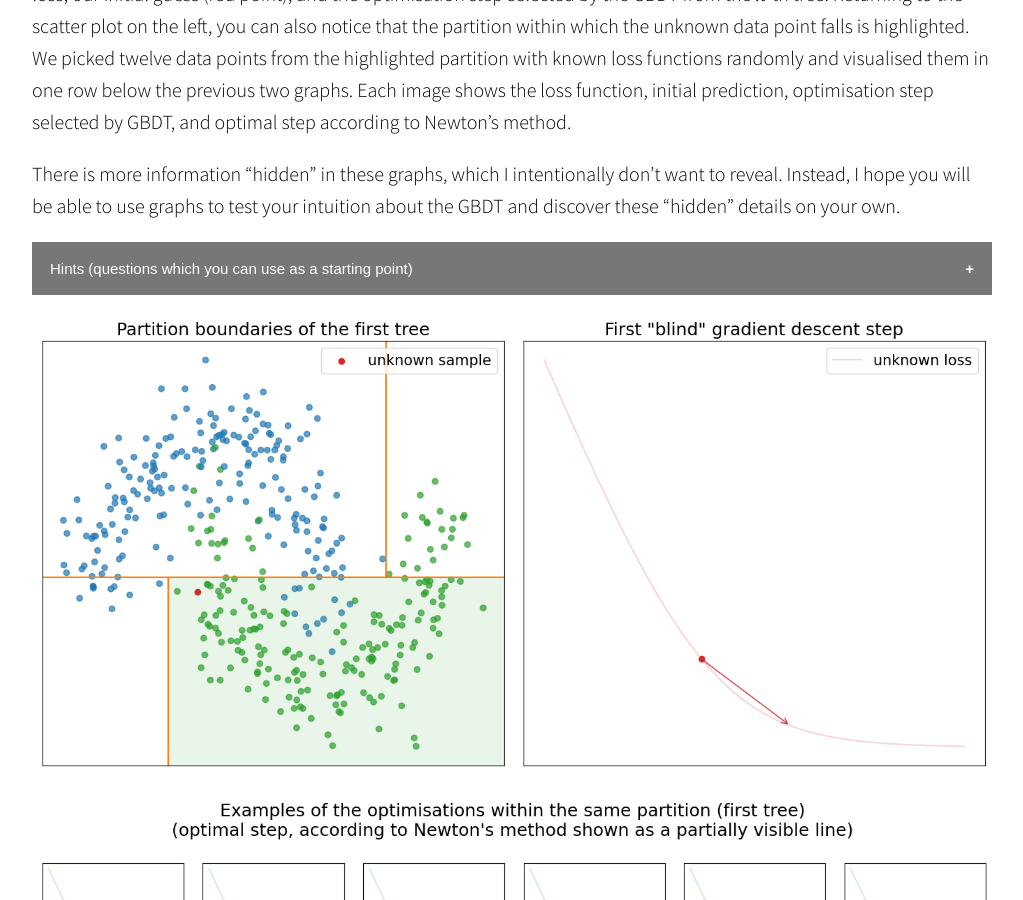
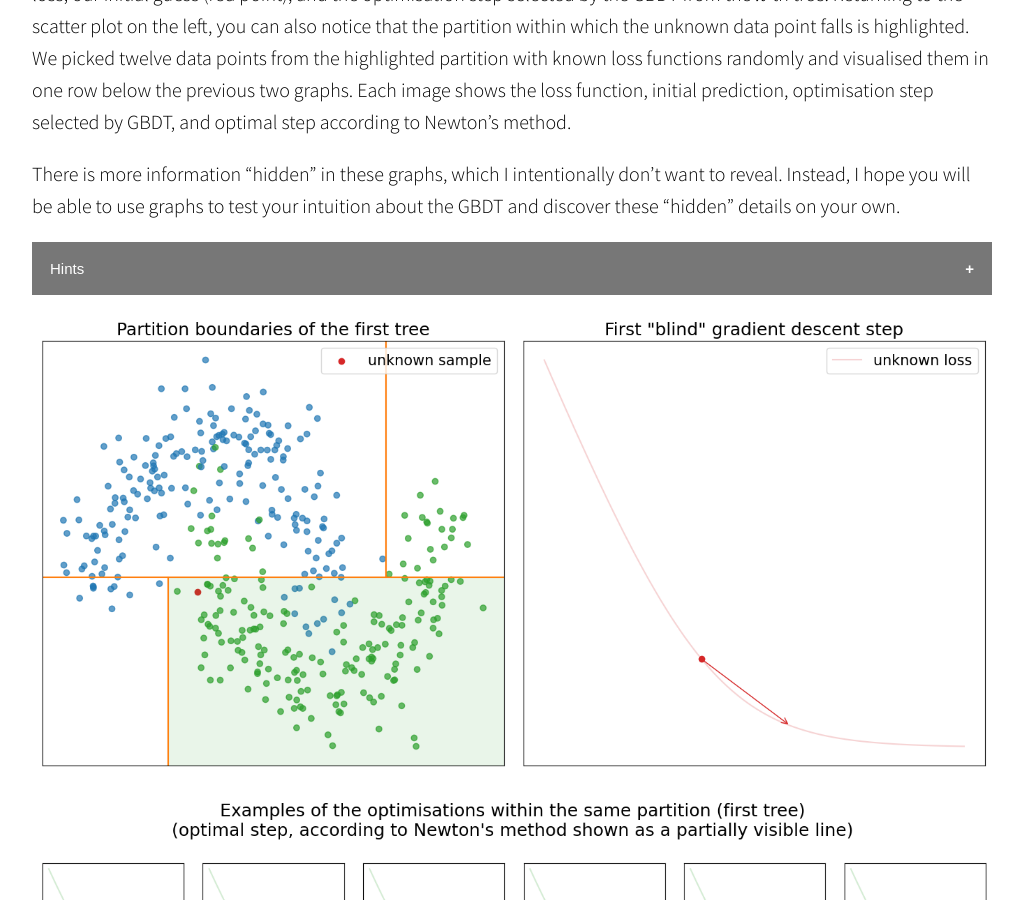
Before and after one commit to itdxer/blog.itdxer.com, a Jekyll site: the page built from _posts/2023-06-04-gradient-boosting-as-a-blind-gradient-descent.md, in a window 1280 px wide and 900 px high, scrolled down 19601 px. Shown: the whole window, without its empty margins (128-1151 px from the left). Built offline with Jekyll 4.4.1, drawn with Linux system fonts in a browser that asks for light colours; nearby versions of some CDN libraries; formulas are drawn with MathJax 3; comment, search, counter and statistics services are not loaded; some of the changed lines change nothing that is shown.

Commit message:
small updates to the hints

```diff
--- a/_posts/2023-06-04-gradient-boosting-as-a-blind-gradient-descent.md
+++ b/_posts/2023-06-04-gradient-boosting-as-a-blind-gradient-descent.md
@@ -1109,7 +1109,7 @@
 
 
 <div style="margin-bottom: 20px;">
-    <button type="button" class="collapsible">Hints (questions which you can use as a starting point)</button>
+    <button type="button" class="collapsible">Hints</button>
     <div class="content">
       <div style="margin: 20px 0px 10px 0px;">
       I hope that questions below might be a good starting point for your exploration. The questions are ordered
@@ -1117,9 +1117,9 @@
       </div>
       <ol style="margin: 10px 0px 10px 0px;">
           <li>What is the correct class for the unknown sample? (blue or green)</li>
-          <li>Can you find training samples on the graphs for which gradient boosting makes largest errors?</li>
-          <li>Can you find cases where tree partitioning is more sensetive to outliers?</li>
-          <li>Look at the partition of the first tree. Can you say why the horizontal lines of the partitions are placed where they are? Can you get better partitions by shifting them more to the left/right?</li>
+          <li>Can you find training samples on the graphs which gradient boosting cannot assign to the correct class?</li>
+          <li>Can you find cases where tree partitioning is the most sensetive to outliers?</li>
+          <li>Look at the partition of the first tree. Can you say why the vertical lines of the partitions are placed where they are? Can you get better partitions by shifting them more to the left/right?</li>
           <li>Why, for the first iteration, all 12 samples are so similar? How would you compare them to the second and third iteration? Can you explain why they become more diverse?</li>
           <li>Look at the partitions of the third tree. Can you explain why doesn't tree try to better separate blue from green points?</li>
           <li>Look at the partition of the second tree. Can you explain why the partition at the top-right corner doesn't include only green points?</li>
```
Also changed, not shown: 1 other file.
